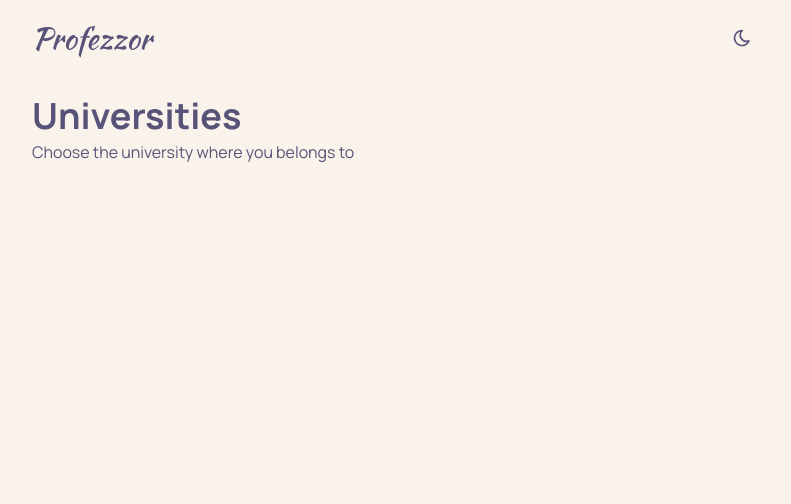
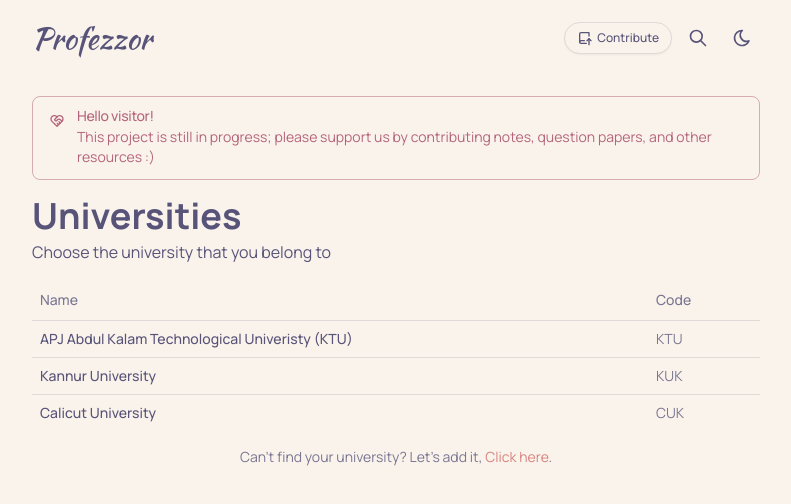
Before and after one commit to shinjith-dev/profezzor-frontend, a Next.js app: page /collection in a window 1280 px wide. Shown: the top 504 px of the page, without its empty margins (244-1035 px from the left). Built offline with nearby package versions, Linux system fonts and the light colour scheme.

Commit message:
feat: add university listing
- add university listing under collection
- add a global alert for requesting contribution
- add search, contribute buttons (non-funtional) on navbar

Signed-off-by: shinjith-dev <shinjithpallikkara@gmail.com>

```diff
--- a/app/collection/page.tsx
+++ b/app/collection/page.tsx
@@ -1,9 +1,46 @@
+import GlobalAlert from "@/components/common/GlobalAlert";
 import PageHeader from "@/components/common/PageHeader";
+import {
+  Table,
+  TableBody,
+  TableCaption,
+  TableCell,
+  TableHead,
+  TableHeader,
+  TableRow,
+} from "@/components/ui/table"
+import Link from "next/link";
 
 export default function Collection() {
   return (
-    <main className="mx-auto h-full max-h-[calc(100vh-76px)] w-full max-w-3xl overflow-y-auto p-5">
-      <PageHeader title="Universities" description="Choose the university where you belongs to" />
+    <main className="mx-auto h-full max-h-[calc(100vh-76px)] w-full max-w-3xl overflow-y-auto p-5 flex flex-col gap-4">
+      <GlobalAlert />
+      <PageHeader title="Universities" description="Choose the university that you belong to" />
+      <Table>
+        <TableCaption>Can't find your university? Let's add it, <Link href="/" className="text-primary">Click here</Link>.</TableCaption>
+        <TableHeader>
+          <TableRow>
+            <TableHead>Name</TableHead>
+            <TableHead className="w-28">Code</TableHead>
+          </TableRow>
+        </TableHeader>
+        <TableBody>
+          <TableRow>
+            <TableCell className="font-medium">APJ Abdul Kalam Technological Univeristy (KTU)</TableCell>
+            <TableCell className="text-text-subtle">KTU</TableCell>
+          </TableRow>
+          <TableRow>
+            <TableCell className="font-medium">Kannur University</TableCell>
+            <TableCell className="text-text-subtle">KUK</TableCell>
+          </TableRow>
+          <TableRow>
+            <TableCell className="font-medium">Calicut University</TableCell>
+            <TableCell className="text-text-subtle">CUK</TableCell>
+          </TableRow>
+
+
+        </TableBody>
+      </Table>
     </main>
   );
 }
--- a/app/page.tsx
+++ b/app/page.tsx
@@ -1,9 +1,11 @@
+import GlobalAlert from "@/components/common/GlobalAlert";
 import { Button } from "@/components/ui/button";
 import Link from "next/link";
 
 export default function Home() {
   return (
-    <main className="mx-auto h-full max-h-[calc(100vh-76px)] w-full max-w-3xl overflow-y-auto p-5">
+    <main className="mx-auto h-full max-h-[calc(100vh-76px)] w-full max-w-3xl overflow-y-auto p-5 flex flex-col gap-8">
+      <GlobalAlert />
       <Link href="/collection">
         <Button className="rounded-full font-medium">Browse collection</Button>
       </Link>
--- /dev/null
+++ b/components/common/GlobalAlert.tsx
@@ -0,0 +1,14 @@
+import { Alert, AlertDescription, AlertTitle } from "@/components/ui/alert"
+import { IconHeartHandshake } from "@tabler/icons-react"
+
+export default function GlobalAlert() {
+  return (
+    <Alert variant="destructive">
+      <IconHeartHandshake className="h-4 w-4" />
+      <AlertTitle>Hello visitor!</AlertTitle>
+      <AlertDescription>
+        This project is still in progress; please support us by contributing notes, question papers, and other resources :)
+      </AlertDescription>
+    </Alert>
+  )
+}
--- a/components/common/PageHeader.tsx
+++ b/components/common/PageHeader.tsx
@@ -5,9 +5,9 @@ type Props = {
 
 export default function PageHeader({ title, description }: Props) {
   return (
-    <>
+    <div>
       <h3 className="text-2xl sm:text-3xl md:text-4xl mb-1 font-bold">{title}</h3>
       <p className="text-sm sm:text-base">{description}</p>
-    </>
+    </div>
   )
 }
--- a/components/common/navbar/ModeSwitch.tsx
+++ b/components/common/navbar/ModeSwitch.tsx
@@ -3,6 +3,7 @@ import React from "react";
 // import { Sun, MoonStar } from "lucide-react";
 import useDarkMode from "@/components/hooks/useDarkMode";
 import { IconSun, IconMoon } from "@tabler/icons-react";
+import { Button } from "@/components/ui/button";
 
 const ModeSwitch = () => {
   const { change, mode } = useDarkMode();
@@ -18,7 +19,7 @@ const ModeSwitch = () => {
   };
 
   return (
-    <button
+    <Button size="icon" variant='ghost'
       title={`Switch to ${getNextMode()} mode`}
       onClick={() => change(mode === "light")}
       style={{
@@ -27,7 +28,7 @@ const ModeSwitch = () => {
       className="hover:shadow-spread-xs group rounded-full p-1 transition-all sm:p-2"
     >
       {getIcon()}
-    </button>
+    </Button>
   );
 };
 
--- a/components/common/navbar/index.tsx
+++ b/components/common/navbar/index.tsx
@@ -1,6 +1,8 @@
 import { kaushanScript } from "@/utils/fonts";
 import ModeSwitch from "./ModeSwitch";
 import Link from "next/link";
+import { IconBookUpload, IconSearch } from "@tabler/icons-react";
+import { Button } from "@/components/ui/button";
 
 const Navbar = () => {
   return (
@@ -10,7 +12,17 @@ const Navbar = () => {
           Profezzor
         </Link>
 
-        <ul>
+        <ul className="flex gap-2 items-center">
+          <li>
+            <Button size="sm" className="gap-1 rounded-full" variant="outline">
+              <IconBookUpload size={16} /> Contribute
+            </Button>
+          </li>
+          <li>
+            <Button size="icon" variant='ghost' className="rounded-full">
+              <IconSearch size={20} />
+            </Button>
+          </li>
           <li>
             <ModeSwitch />
           </li>
--- /dev/null
+++ b/components/ui/alert.tsx
@@ -0,0 +1,59 @@
+import * as React from "react"
+import { cva, type VariantProps } from "class-variance-authority"
+
+import { cn } from "@/lib/utils"
+
+const alertVariants = cva(
+  "relative w-full rounded-lg border px-4 py-3 text-sm [&>svg+div]:translate-y-[-3px] [&>svg]:absolute [&>svg]:left-4 [&>svg]:top-4 [&>svg]:text-foreground [&>svg~*]:pl-7",
+  {
+    variants: {
+      variant: {
+        default: "bg-background text-foreground",
+        destructive:
+          "border-destructive/50 text-destructive dark:border-destructive [&>svg]:text-destructive",
+      },
+    },
+    defaultVariants: {
+      variant: "default",
+    },
+  }
+)
+
+const Alert = React.forwardRef<
+  HTMLDivElement,
+  React.HTMLAttributes<HTMLDivElement> & VariantProps<typeof alertVariants>
+>(({ className, variant, ...props }, ref) => (
+  <div
+    ref={ref}
+    role="alert"
+    className={cn(alertVariants({ variant }), className)}
+    {...props}
+  />
+))
+Alert.displayName = "Alert"
+
+const AlertTitle = React.forwardRef<
+  HTMLParagraphElement,
+  React.HTMLAttributes<HTMLHeadingElement>
+>(({ className, ...props }, ref) => (
+  <h5
+    ref={ref}
+    className={cn("mb-1 font-medium leading-none tracking-tight", className)}
+    {...props}
+  />
+))
+AlertTitle.displayName = "AlertTitle"
+
+const AlertDescription = React.forwardRef<
+  HTMLParagraphElement,
+  React.HTMLAttributes<HTMLParagraphElement>
+>(({ className, ...props }, ref) => (
+  <div
+    ref={ref}
+    className={cn("text-sm [&_p]:leading-relaxed", className)}
+    {...props}
+  />
+))
+AlertDescription.displayName = "AlertDescription"
+
+export { Alert, AlertTitle, AlertDescription }
--- /dev/null
+++ b/components/ui/table.tsx
@@ -0,0 +1,120 @@
+import * as React from "react"
+
+import { cn } from "@/lib/utils"
+
+const Table = React.forwardRef<
+  HTMLTableElement,
+  React.HTMLAttributes<HTMLTableElement>
+>(({ className, ...props }, ref) => (
+  <div className="relative w-full overflow-auto">
+    <table
+      ref={ref}
+      className={cn("w-full caption-bottom text-sm", className)}
+      {...props}
+    />
+  </div>
+))
+Table.displayName = "Table"
+
+const TableHeader = React.forwardRef<
+  HTMLTableSectionElement,
+  React.HTMLAttributes<HTMLTableSectionElement>
+>(({ className, ...props }, ref) => (
+  <thead ref={ref} className={cn("[&_tr]:border-b", className)} {...props} />
+))
+TableHeader.displayName = "TableHeader"
+
+const TableBody = React.forwardRef<
+  HTMLTableSectionElement,
+  React.HTMLAttributes<HTMLTableSectionElement>
+>(({ className, ...props }, ref) => (
+  <tbody
+    ref={ref}
+    className={cn("[&_tr:last-child]:border-0", className)}
+    {...props}
+  />
+))
+TableBody.displayName = "TableBody"
+
+const TableFooter = React.forwardRef<
+  HTMLTableSectionElement,
+  React.HTMLAttributes<HTMLTableSectionElement>
+>(({ className, ...props }, ref) => (
+  <tfoot
+    ref={ref}
+    className={cn(
+      "border-t bg-muted/50 font-medium [&>tr]:last:border-b-0",
+      className
+    )}
+    {...props}
+  />
+))
+TableFooter.displayName = "TableFooter"
+
+const TableRow = React.forwardRef<
+  HTMLTableRowElement,
+  React.HTMLAttributes<HTMLTableRowElement>
+>(({ className, ...props }, ref) => (
+  <tr
+    ref={ref}
+    className={cn(
+      "border-b transition-colors hover:bg-muted/50 data-[state=selected]:bg-muted",
+      className
+    )}
+    {...props}
+  />
+))
+TableRow.displayName = "TableRow"
+
+const TableHead = React.forwardRef<
+  HTMLTableCellElement,
+  React.ThHTMLAttributes<HTMLTableCellElement>
+>(({ className, ...props }, ref) => (
+  <th
+    ref={ref}
+    className={cn(
+      "h-10 px-2 text-left align-middle font-medium text-muted-foreground [&:has([role=checkbox])]:pr-0 [&>[role=checkbox]]:translate-y-[2px]",
+      className
+    )}
+    {...props}
+  />
+))
+TableHead.displayName = "TableHead"
+
+const TableCell = React.forwardRef<
+  HTMLTableCellElement,
+  React.TdHTMLAttributes<HTMLTableCellElement>
+>(({ className, ...props }, ref) => (
+  <td
+    ref={ref}
+    className={cn(
+      "p-2 align-middle [&:has([role=checkbox])]:pr-0 [&>[role=checkbox]]:translate-y-[2px]",
+      className
+    )}
+    {...props}
+  />
+))
+TableCell.displayName = "TableCell"
+
+const TableCaption = React.forwardRef<
+  HTMLTableCaptionElement,
+  React.HTMLAttributes<HTMLTableCaptionElement>
+>(({ className, ...props }, ref) => (
+  <caption
+    ref={ref}
+    className={cn("mt-4 text-sm text-muted-foreground", className)}
+    {...props}
+  />
+))
+TableCaption.displayName = "TableCaption"
+
+export {
+  Table,
+  TableHeader,
+  TableBody,
+  TableFooter,
+  TableHead,
+  TableRow,
+  TableCell,
+  TableCaption,
+}
--- a/utils/fonts.ts
+++ b/utils/fonts.ts
@@ -9,4 +9,5 @@ export const kaushanScript = Kaushan_Script({
 export const manrope = Manrope({
   subsets: ["latin"],
   display: "swap",
+  variable: "--font-sans"
 });
```
